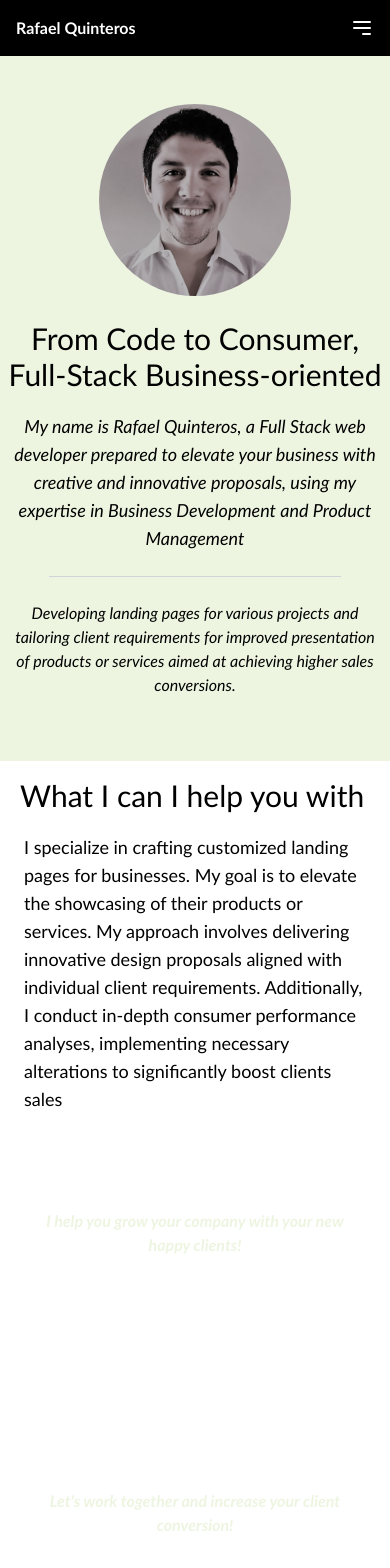
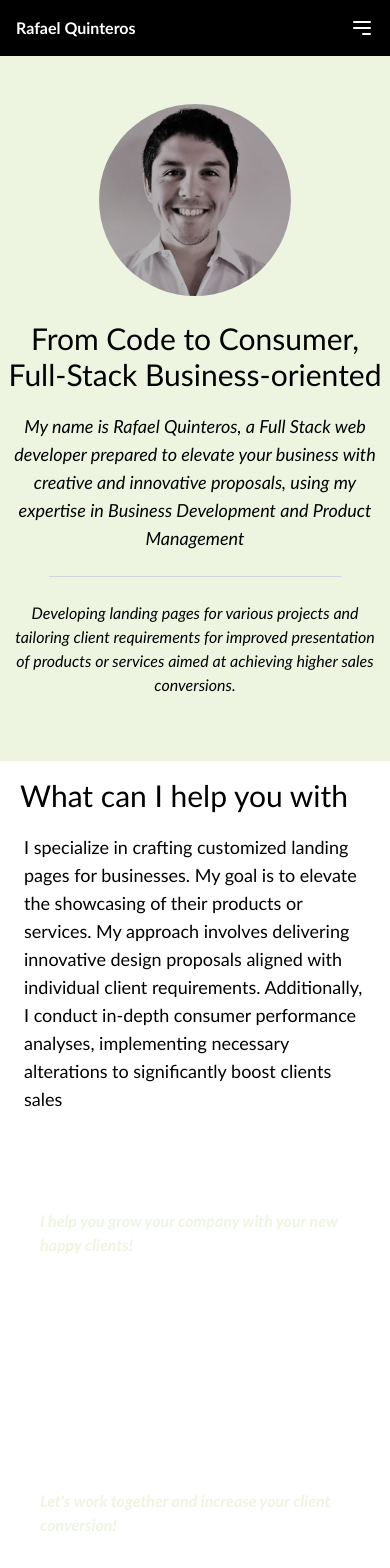
Before and after one commit to rquinterosv/portfolio_2023, a React (Create React App) app in the folder portfolio-react/: page / in a window 390 px wide. Shown: the top 1568 px of the page. Built offline with nearby package versions, Linux system fonts and the light colour scheme; what @react-pdf/renderer would draw is missing.

Commit message:
ajustando background de servicios

```diff
--- a/portfolio-react/src/components/Card.js
+++ b/portfolio-react/src/components/Card.js
@@ -2,7 +2,7 @@ import React from 'react';
 
 const Card = ({ title, subtitle, description, bgColor, imageUrl, buttonLink }) => {
   return (
-    <div className={`bg-${bgColor} dark:bg-gray-800 rounded-lg p-6 text-white flex flex-col justify-between items-center text-center`}>
+    <div className="dark:bg-gray-800 rounded-lg p-6 text-white flex flex-col justify-between items-center text-center`">
       <div className="flex flex-col items-center justify-center">
         <h3 className="text-xl md:text-2xl font-bold mb-4">{title}</h3>
         <h5 className='pb-2 italic font-bold md:text-base' style={{ color: '#EDF5E1' }}>{subtitle}</h5>
--- a/portfolio-react/src/components/Service.js
+++ b/portfolio-react/src/components/Service.js
@@ -3,7 +3,7 @@ import React from 'react';
 const Service = () => {
   return (
     <div className="service">
-                <h2 className="text-3xl mr-2 ml-3 mt-2 p-2 text-left sm:text-left">What I can I help you with</h2>
+                <h2 className="text-3xl mr-2 ml-3 mt-2 p-2 text-left sm:text-left">What can I help you with</h2>
                 <h3 className="text-lg mr-2 ml-3 p-3 text-left sm:text-left">I specialize in crafting customized landing pages for businesses. My goal is to elevate the showcasing of their products or services. My approach involves delivering innovative design proposals aligned with individual client requirements. Additionally, I conduct in-depth consumer performance analyses, implementing necessary alterations to significantly boost clients sales</h3>
     </div>
   );
```
